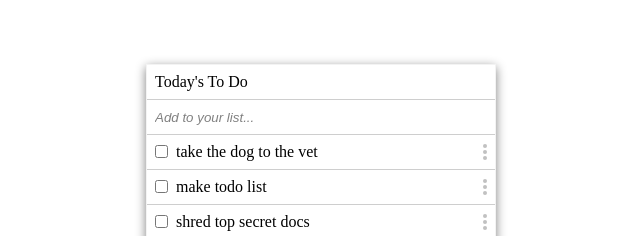
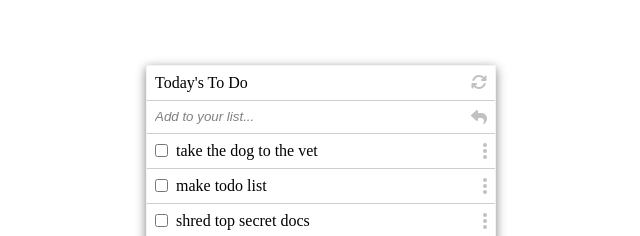
Before and after one commit to hsztan/minimalist-todo-list, a website built with webpack: page src/index.html in a window 1280 px wide. Shown: the part 207-443 px from the top of the page, 319-959 px from the left. Built offline with nearby package versions, Linux system fonts and the light colour scheme.

Commit message:
Add reload-icon and add-to-list icon

```diff
--- a/src/index.html
+++ b/src/index.html
@@ -4,14 +4,25 @@
     <meta charset="UTF-8" />
     <meta http-equiv="X-UA-Compatible" content="IE=edge" />
     <meta name="viewport" content="width=device-width, initial-scale=1.0" />
+    <script
+      src="https://kit.fontawesome.com/cf7c041e9c.js"
+      crossorigin="anonymous"
+    ></script>
     <title>TODOs</title>
   </head>
   <body>
     <div id="list-wrapper">
       <ul id="list-header">
-        <li>Today's To Do</li>
-        <li>
-          <input id="add-item" type="text" placeholder="Add to your list..." />
+        <li id="list-title">
+          <p>Today's To Do</p>
+          <i id="reload" class="fa-solid fa-arrows-rotate"></i>
+        </li>
+        <li id="new-item">
+          <input
+            id="add-item"
+            type="text"
+            placeholder="Add to your list..."
+          /><i id="add-icon" class="fa-solid fa-reply"></i>
         </li>
       </ul>
       <ul id="todo-items"></ul>
--- a/src/style.css
+++ b/src/style.css
@@ -26,7 +26,26 @@ li {
   width: 350px;
 }
 
+li#list-title {
+  display: flex;
+}
+
+#reload {
+  color: #c1c1c1;
+  margin-left: auto;
+}
+
+#new-item {
+  display: flex;
+}
+
+#add-icon {
+  color: #c1c1c1;
+  margin-left: auto;
+}
+
 #add-item {
+  display: block;
   border: none;
   font-style: italic;
 }
```
